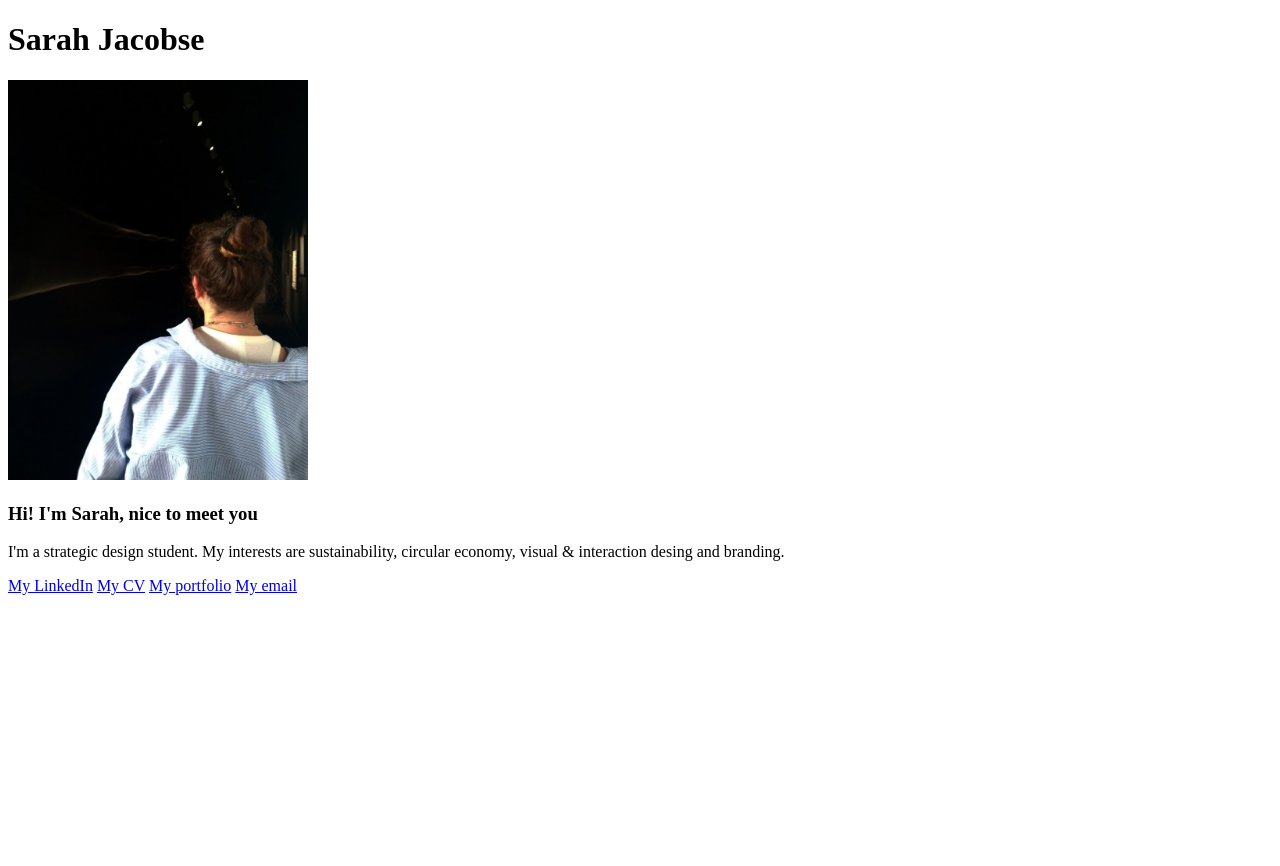
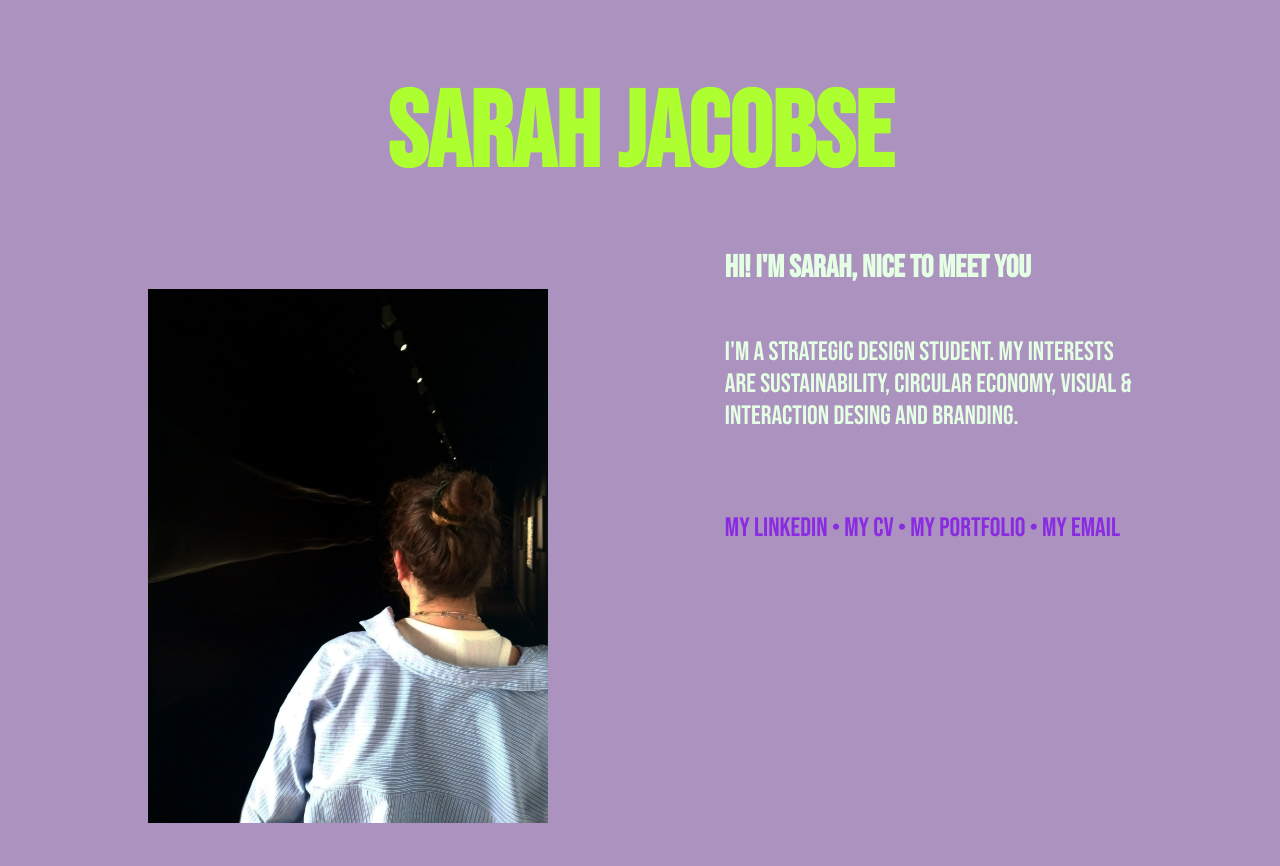
Before and after one commit to saarjacobse/saarjacobse.github.io, a plain HTML site: page index.html in a window 1280 px wide. Before the commit the page ends 800 px from the top, so only its background shows below. Drawn offline with Linux system fonts and the light colour scheme.

Commit message:
added css

```diff
--- a/index.html
+++ b/index.html
@@ -13,22 +13,30 @@
     <meta name="description" content="I am a Strategic Product Design student and love plants & coffee"/>
     <title>Sarah Jacobse</title>
     <!-- title is the tag on top of page in browser, very important -->
+    <link rel="stylesheet" href="./main.css"/>
 </head>
 <body>
     <!-- EVERYTHING PEOPLE SEE GOES HERE -->
-    <h1> Sarah Jacobse </h1>
+    <h1 class="preparty"> Sarah Jacobse </h1>
     <!-- <h2> Sarah Jacobse </h2>
     <h3> Sarah Jacobse </h3> -->
-    <img src="./sarahimage.jpeg" alt="Profile picture of Sarah" width="300"/>
-    <h3> Hi! I'm Sarah, nice to meet you </h3>
-    <p> I'm a strategic design student. My interests are sustainability, circular economy, visual & interaction desing and branding. </p>
-    <p>
-        <a href="https://www.linkedin.com/in/sarah-jacobse/" target="_blank"> My LinkedIn</a>
-        <!-- target="_blank", makes it open in a new tab! -->
-        <a href="./CV-SarahJacobse.pdf" target="_blank"> My CV</a>
-        <a href="./portfolio-SarahJacobse.pdf" target="_blank"> My portfolio</a>
-        <a href="mailto:s.s.jacobse@student.tudelft.nl">My email</a>
-        <!-- <a href="tel:+31621212121">My phonenumber</a> -->
-    </p>
+    <div class="container">
+    <div class="image">
+        <img src="./sarahimage.jpeg" alt="Profile picture of Sarah"/>
+    </div>
+    <div class="paragraph">
+        <h3 class="preparty"> Hi! I'm Sarah, nice to meet you </h3>
+        <p class="party"> I'm a strategic design student. My interests are sustainability, circular economy, visual & interaction desing and branding. </p>
+        <p class="party">
+            <a href="https://www.linkedin.com/in/sarah-jacobse/" target="_blank"> My LinkedIn</a>
+            <!-- target="_blank", makes it open in a new tab! -->
+            <a href="./CV-SarahJacobse.pdf" target="_blank"> •   My CV</a>
+            <a href="./portfolio-SarahJacobse.pdf" target="_blank"> •   My portfolio</a>
+            <a href="mailto:s.s.jacobse@student.tudelft.nl"> •   My email</a>
+            <!-- <a href="tel:+31621212121">My phonenumber</a> -->
+        </p>
+    </div>
+    </div>
+
 </body>
 </html>
--- a/main.css
+++ b/main.css
@@ -1,4 +1,63 @@
+@import url('https://fonts.googleapis.com/css2?family=Bebas+Neue&family=Dosis:wght@300;700&display=swap');
+
 body{
 /* css */
-background-color: lavender;
+background-color: #ab92bf;
+font-family:'Bebas Neue', cursive;
+font-size: 20pt;
+color:rgb(228, 255, 227);
 }
+
+h1{
+    font-family:'Dosis' sans-serif;
+    color: greenyellow;
+    font-size: 80pt;
+    text-align: center;
+    /* margin: auto;
+    width: 50%;
+    border: 1px solid rgb(127, 72, 140);
+    padding: 10px; */
+}
+h3{
+    width: 60%;
+    margin:0 auto;
+    /* tekst centreren*/
+
+}
+p{
+    width: 60%;
+    margin:0 auto;
+    /* tekst centreren*/
+}
+img{
+    display:block;
+    width:400px;
+    margin: 40px;
+    /* faster way of fitting image to screen + fool proof :)*/
+}
+/* styling link: */
+a{
+    color:blueviolet;
+    text-decoration: none;
+}
+/* in depth deco of links */
+/* LoVe and HAte -> 4 stages of a link: link, visited, hover and active -but group with comma */
+
+  /* mouse over link */
+  a:hover {
+    color: hotpink;
+  }
+  /* afstand tussen onderdelen veranderen */
+.party{
+    margin-bottom:80px;
+}
+.preparty{
+    margin-bottom:50px;
+}
+/* this gets your boxes next to eachother: */
+.container{
+    display:flex;
+    flex-direction: row;
+    /* flex-direction: row-reverse; */
+    padding-left: 100px;
+}
```
